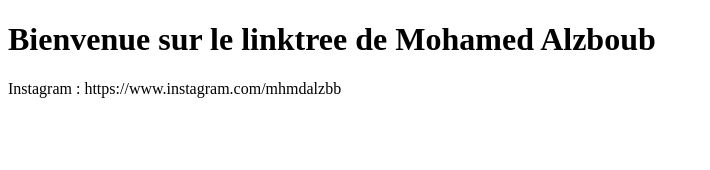
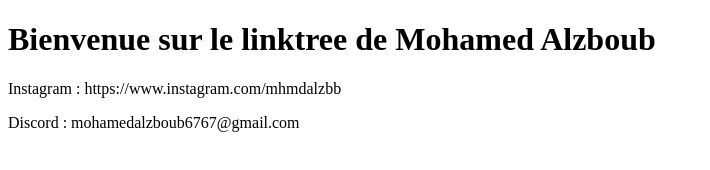
Before and after one commit to mohamedalzboub-pixel/mohamedalzboub-pixel.github.io, a plain HTML site: page index.html in a window 1280 px wide. Shown: the whole page, without its empty margins (0-710 px from the left). Drawn offline with Linux system fonts and the light colour scheme.

Commit message:
Update index.html

```diff
--- a/index.html
+++ b/index.html
@@ -9,5 +9,6 @@
 	<!--https://soundboxmldbzlfb.netlify.app/-->
 	<!--https://panierdemldbzlf.netlify.app/-->
 	<p>Instagram : https://www.instagram.com/mhmdalzbb</p>
+	<p>Discord : mohamedalzboub6767@gmail.com</p>
 </body>
 </html>
```
